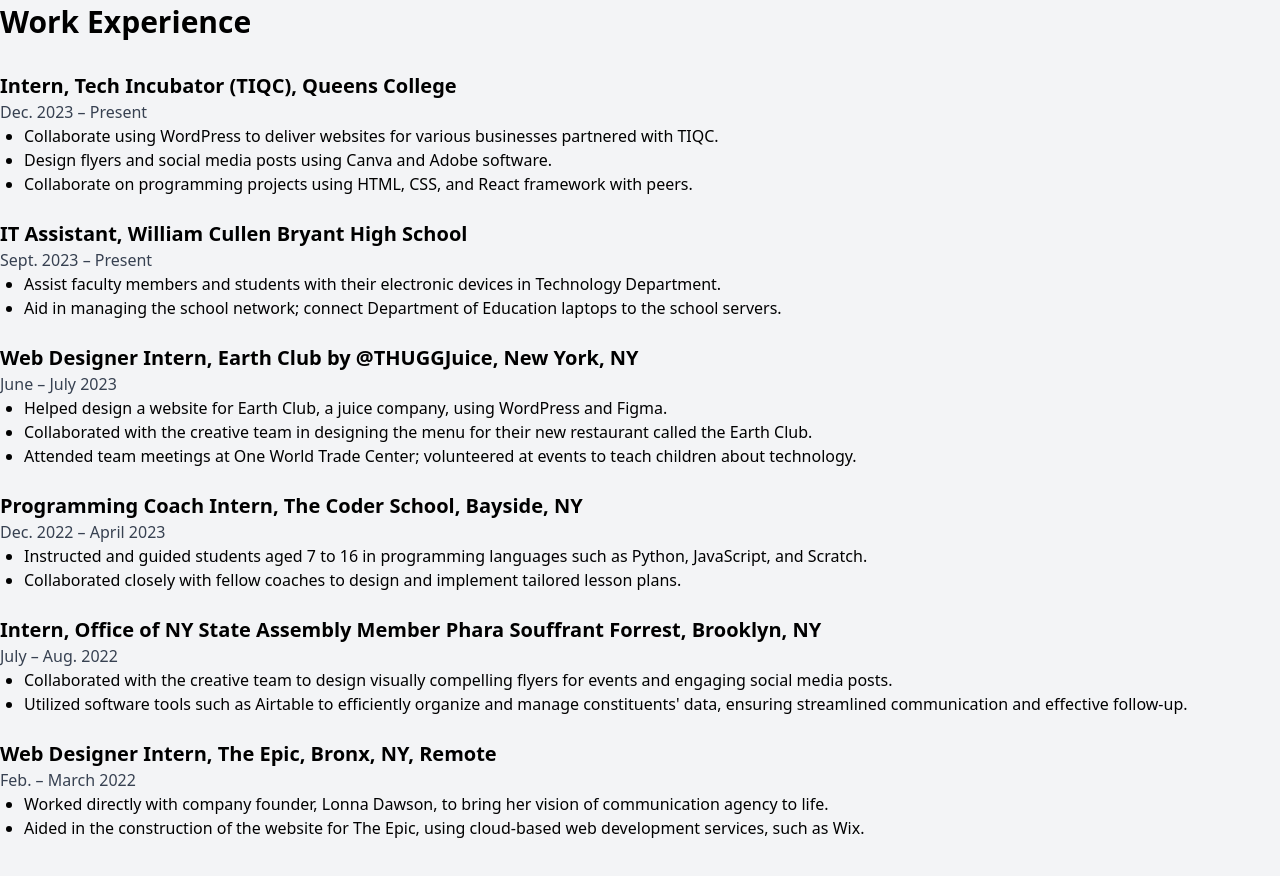
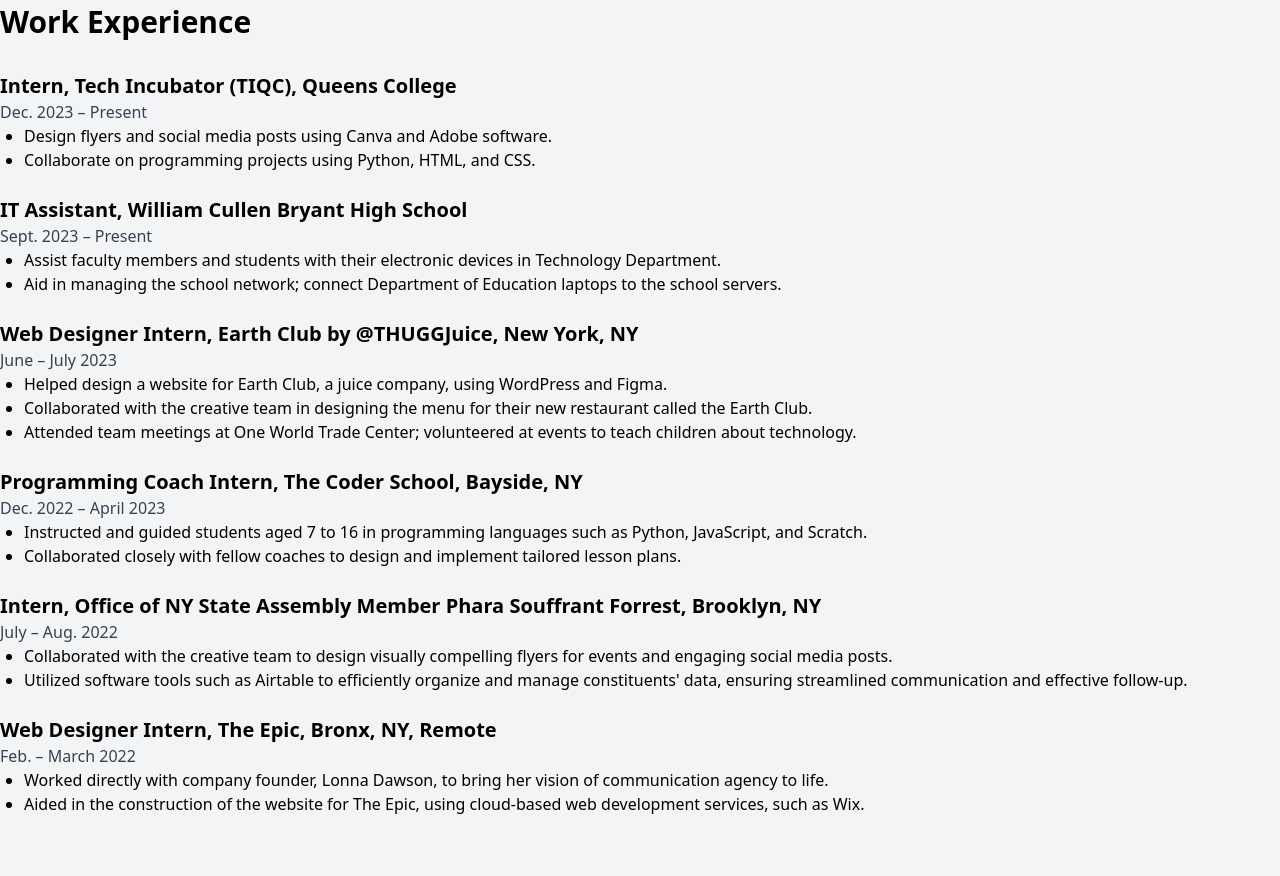
Before and after one commit to kyaw-nyc/kyaw-nyc.github.io, a plain HTML site: page index.html in a window 1280 px wide. Shown: the part 1580-2456 px from the top of the page. Drawn offline with nearby package versions, Linux system fonts and the light colour scheme.

Commit message:
index.html

```diff
--- a/index.html
+++ b/index.html
@@ -86,9 +86,8 @@
                 <h3 class="text-xl font-bold">Intern, Tech Incubator (TIQC), Queens College</h3>
                 <p class="text-gray-700">Dec. 2023 – Present</p>
                 <ul class="list-disc pl-6">
-                    <li>Collaborate using WordPress to deliver websites for various businesses partnered with TIQC.</li>
                     <li>Design flyers and social media posts using Canva and Adobe software.</li>
-                    <li>Collaborate on programming projects using HTML, CSS, and React framework with peers.</li>
+                    <li>Collaborate on programming projects using Python, HTML, and CSS.
                 </ul>
             </div>
 
```
